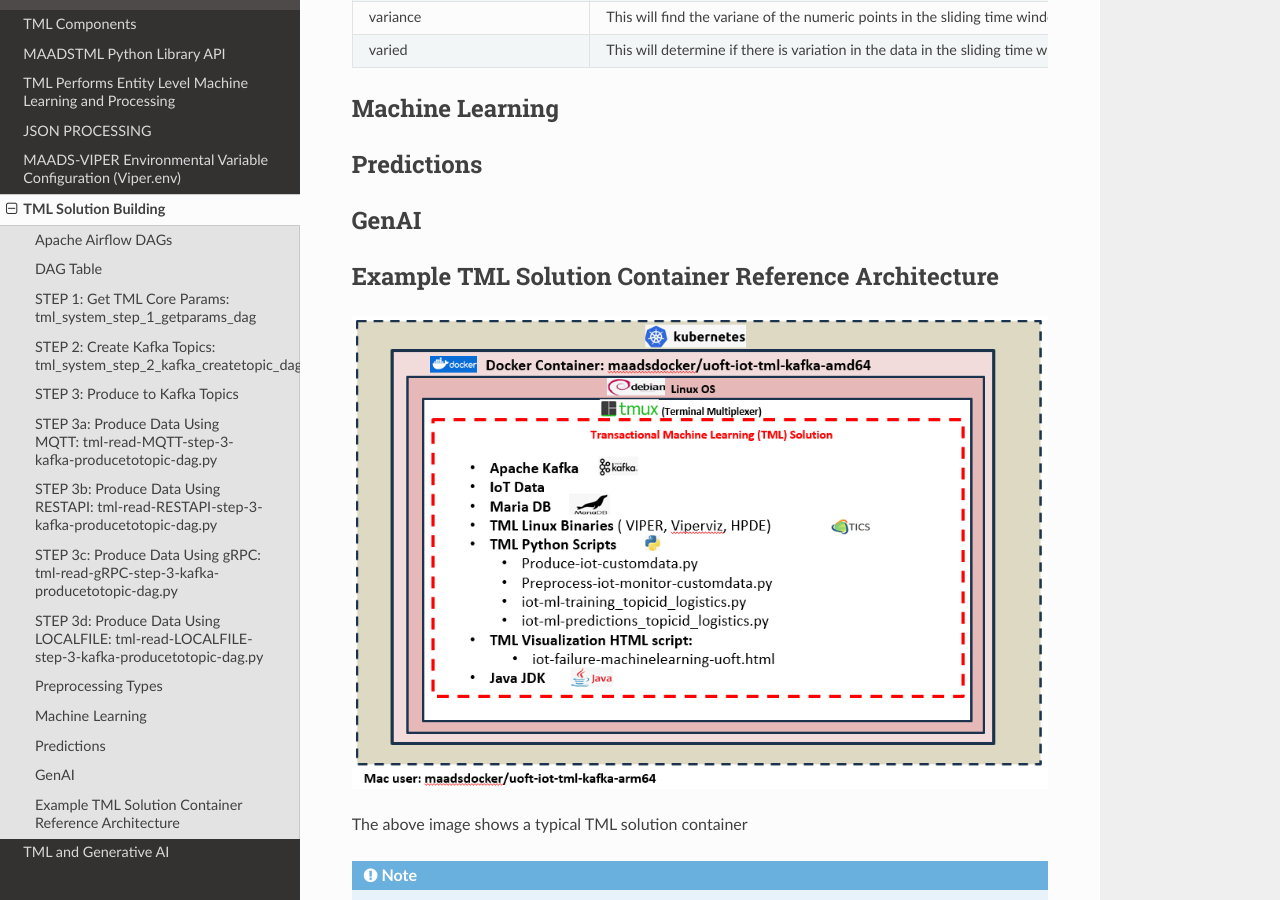
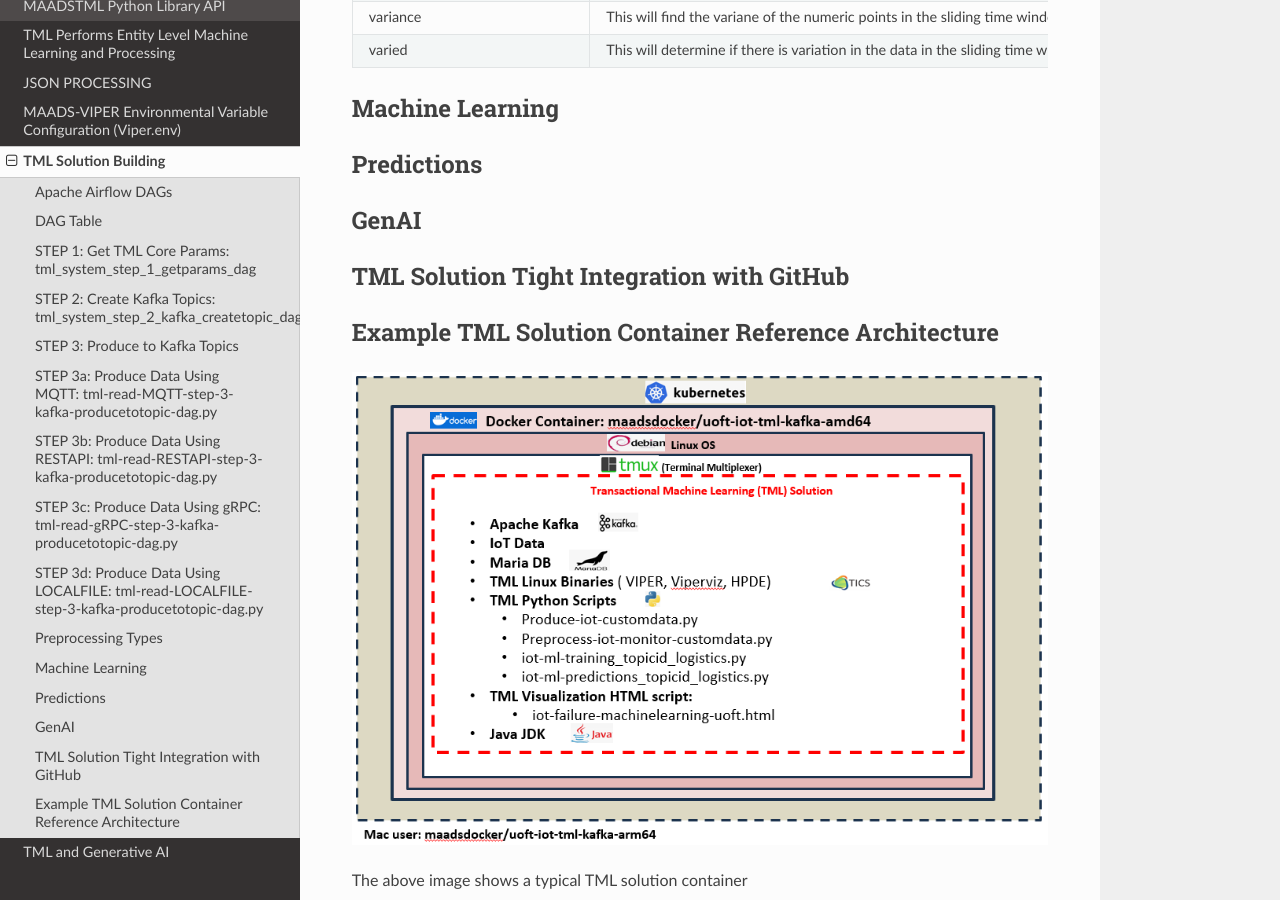
Before and after one commit to smaurice101/readthedocs, a Sphinx documentation site: the page built from docs/source/tmlbuilds.rst, in a window 1280 px wide and 900 px high, scrolled down 14125 px. Built offline with Sphinx 7.4.7 and the Read the Docs theme 2.0.0, drawn with Linux system fonts in a browser that asks for light colours.

Commit message:
Update tmlbuilds.rst

```diff
--- a/docs/source/tmlbuilds.rst
+++ b/docs/source/tmlbuilds.rst
@@ -844,6 +844,13 @@
 GenAI
 ---------
 
+TML Solution Tight Integration with GitHub
+---------------------------------------------
+
+
+
+
+
 Example TML Solution Container Reference Architecture
 -----------------------------------------------
 
```
